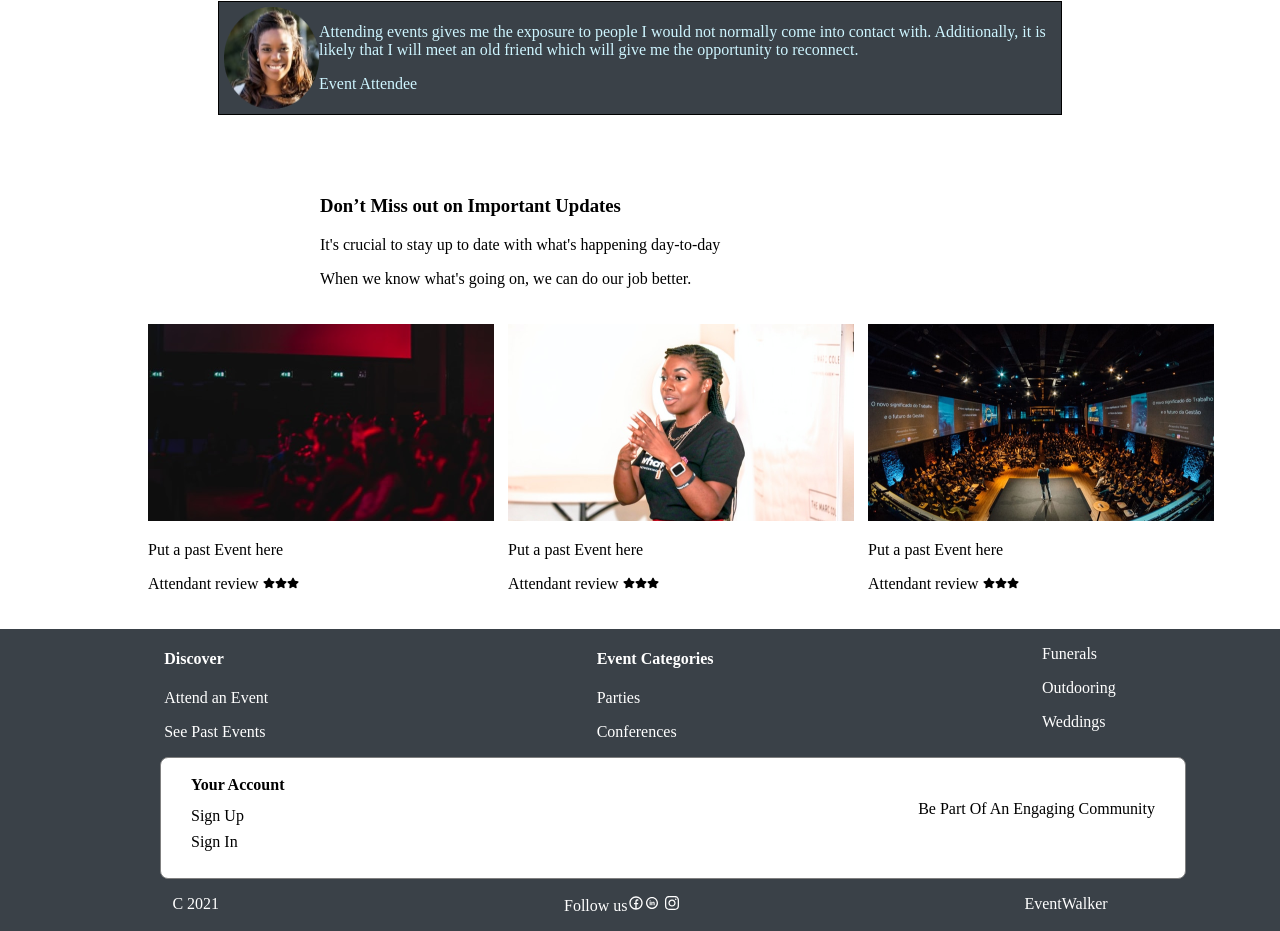
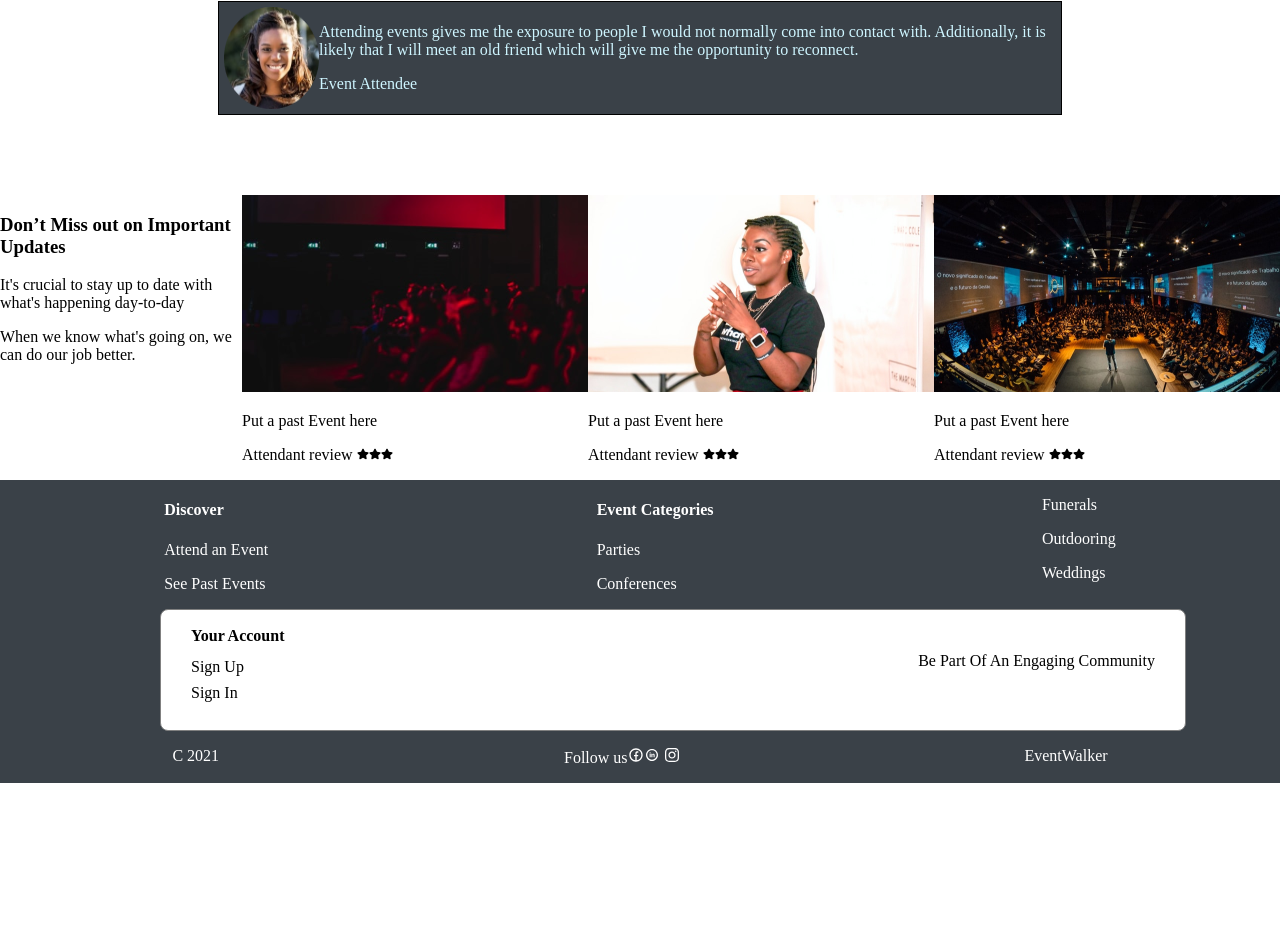
Before and after one commit to EventWalker/EventWalker-Frontend, a React (Create React App) app: page / in a window 1280 px wide. Shown: the part 2153-3084 px from the top of the page. After the commit the page ends 2936 px from the top, so only its background shows below. Built offline with nearby package versions, Linux system fonts and the light colour scheme.

Commit message:
add styling

```diff
--- a/src/index.css
+++ b/src/index.css
@@ -149,14 +149,21 @@
   background-color: #3A4148;
   padding: 5px;
 }
+.grid-container{
+  display: grid;
+  grid-template-columns: auto auto auto auto;
+}
 .miss{
+  grid-colums: ;
+}
+/* .miss{
  padding-left: 20rem;
  align-items: center;
 }
 .pastevent{
   width: 20rem;
   margin: 20px;
-}
+} */
 
 .firstfooter{
   background-color: #3A4148;
--- a/src/pages/LandingPage.js
+++ b/src/pages/LandingPage.js
@@ -114,14 +114,14 @@
                         </div>
                     </div>
                 </section>
-                <section>
+                <section className='grid-container'>
                     <div className="miss">
                         <h3>Don’t Miss out on Important Updates</h3>
                         <p> It's crucial to stay up to date with what's happening day-to-day</p>
                         <p>When we know what's going on, we can do our job better.</p>
                     </div>
-                    <div>
-                        <div className="events">
+                    {/* <div> */}
+                        {/* <div className="events"> */}
                             <div className="pastevent">
                                 <img src={image9} alt="logo" />
                                 <p>Put a past Event here</p>
@@ -139,8 +139,8 @@
                                 <p>Put a past Event here</p>
                                 <p>Attendant review <FaStar size="12px" /><FaStar size="12px" /><FaStar size="12px" /></p>
                             </div>
-                        </div>
-                    </div>
+                        {/* </div> */}
+                    {/* </div> */}
                 </section>
 
                 <footer className="firstfooter">
```
